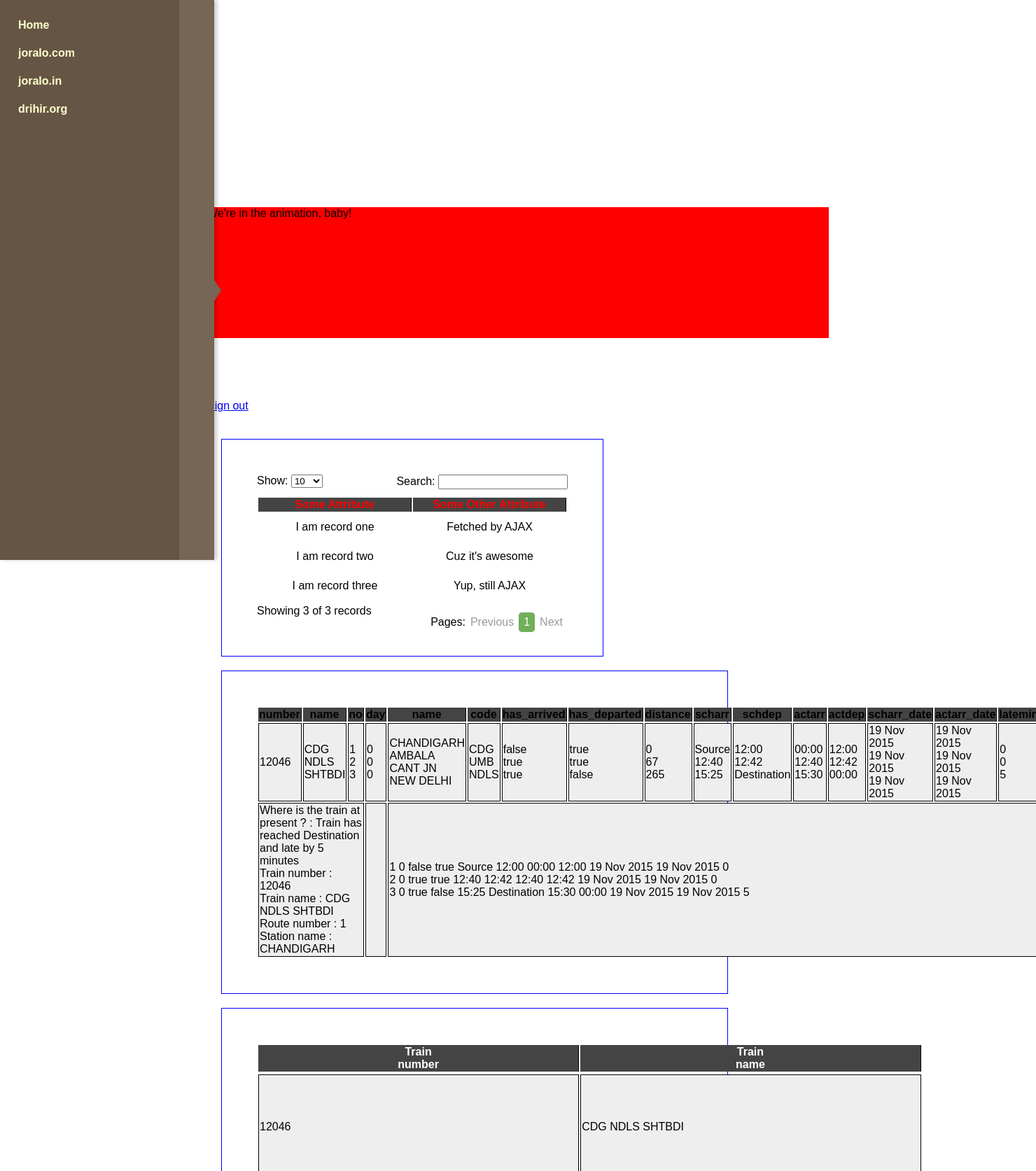
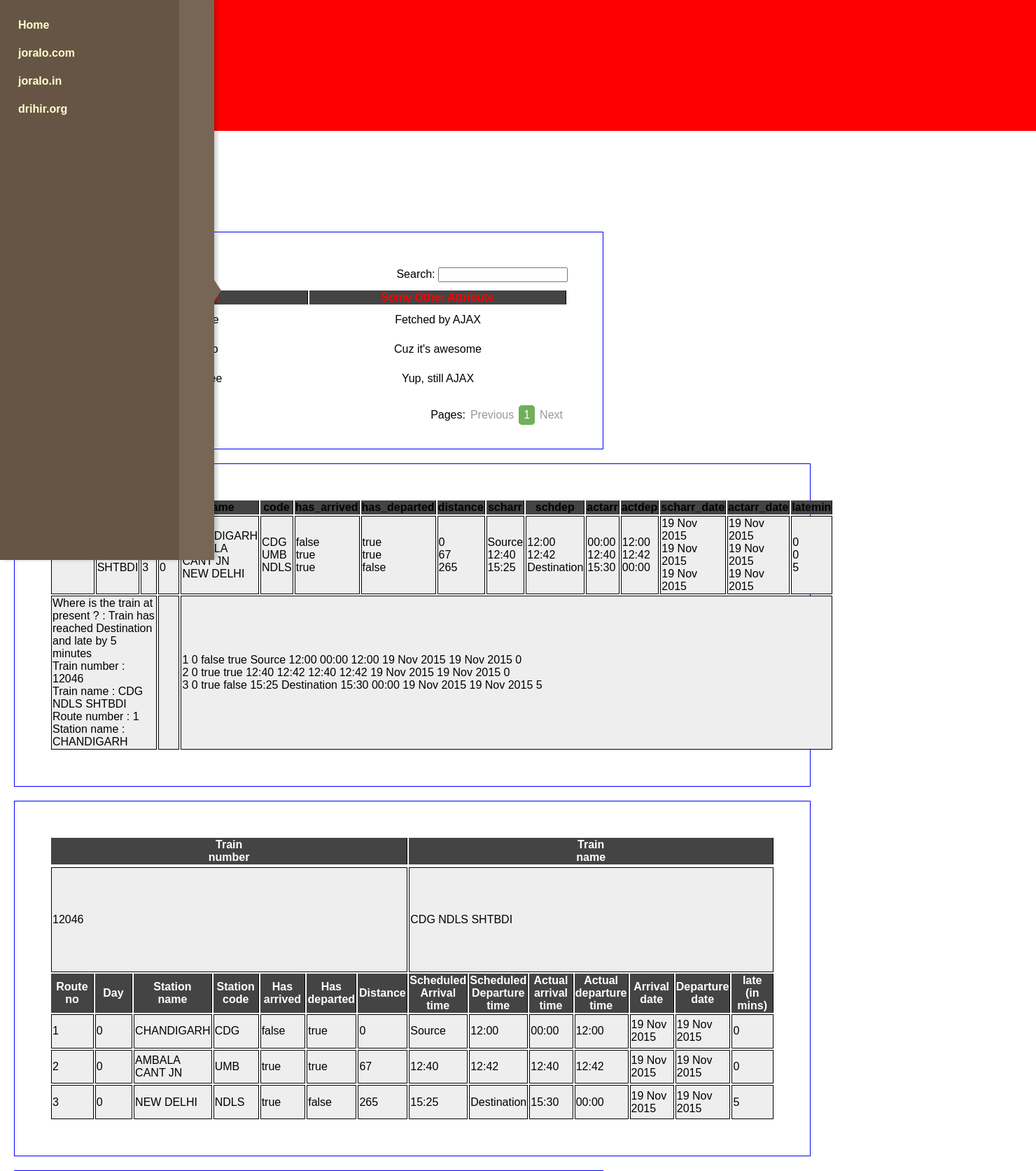
Before and after one commit to Deegit/Deegit.github.io, a PHP site: page / in a window 1480 px wide. Shown: the top 1673 px of the page at 70% size. Run offline with PHP 8.4, Linux system fonts and the light colour scheme; some libraries are stand-ins or nearby versions.

Commit message:
Update styles.css

```diff
--- a/styles.css
+++ b/styles.css
@@ -4,7 +4,7 @@ body
 	font-family: sans-serif;
 	font-size: 100%;
 	padding: 0;
-	margin: 20%;
+	margin: 0;
 	/*color: #333;
 	background-color: #221;*/
 }
```
